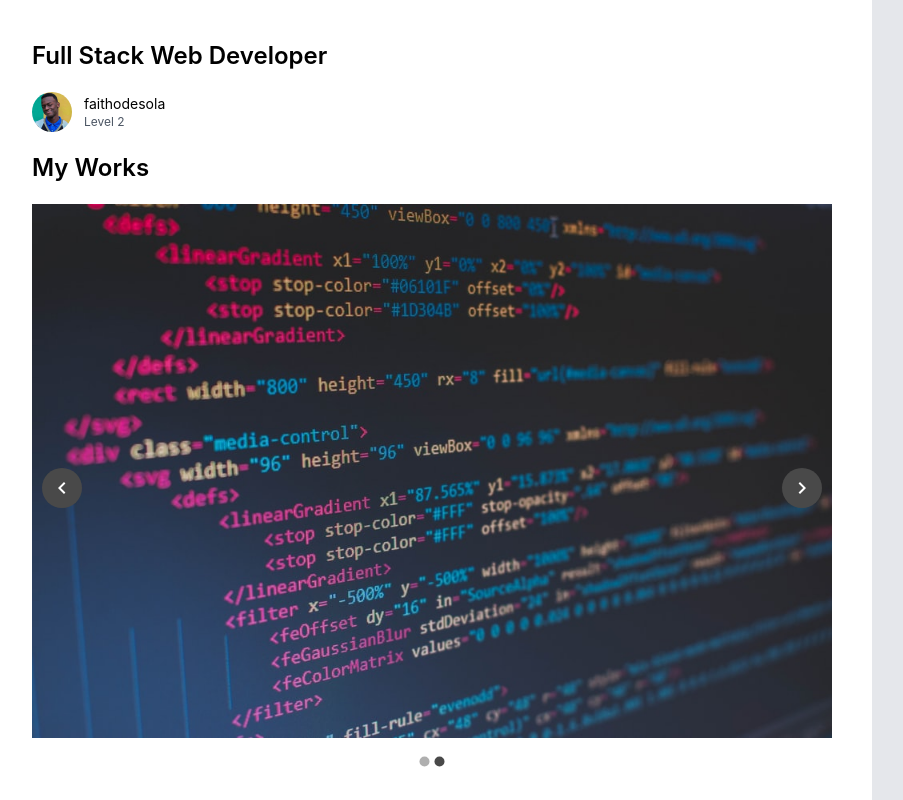
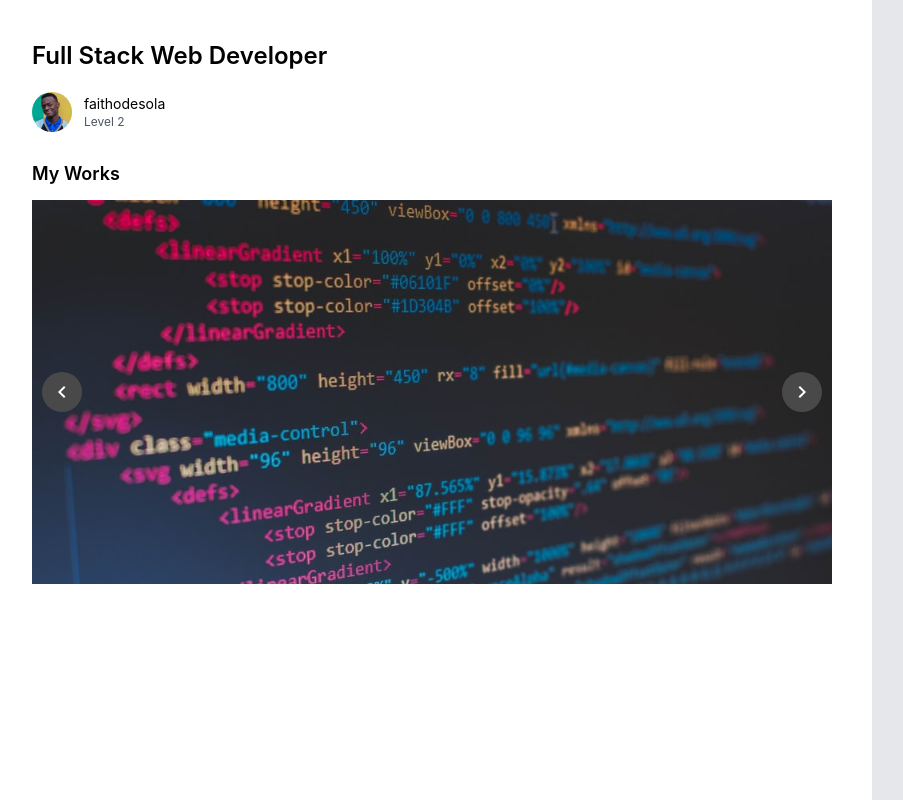
Before and after one commit to Olatokumbo/Cloak.io, a Next.js app: page /search/12 in a window 1280 px wide. Shown: the whole page, without its empty margins (8-911 px from the left). Built offline with nearby package versions, Linux system fonts and the light colour scheme.

Commit message:
Editing Profile Carousel css

```diff
--- a/components/ProfileCarousel.js
+++ b/components/ProfileCarousel.js
@@ -6,20 +6,17 @@ const Slideshow = ({ images }) => {
     <Carousel
       autoPlay={true}
       //   className={style.carouselItem}
+      className="max-h-96"
       navButtonsAlwaysVisible={true}
       nav
-      indicators={true}
+      indicators={false}
       // animation="slide"
 
       timeout={500}
     >
       {/* {images.map((data, index) => ( */}
-      <img
-        key={8}
-        /*className={style.photo}*/ src="/wallpaper.jpg"
-        alt="headerImages"
-      />
-      <img key={9} src="/code.jpg" alt="headerImages" />
+      <img key={8} className="h-full w-full" src="/wallpaper.jpg" alt="headerImages" />
+      <img key={9} className="h-full w-full" src="/code.jpg" alt="headerImages" />
       {/* ))} */}
     </Carousel>
   );
--- a/pages/search/[id].js
+++ b/pages/search/[id].js
@@ -6,7 +6,7 @@ const Profile = () => {
         <h1 className="text-2xl font-semibold my-5">
           Full Stack Web Developer
         </h1>
-        <div className="flex items-center">
+        <div className="flex items-center  mb-7">
           <img
             src="/davidO.jpg"
             alt="me"
@@ -17,7 +17,7 @@ const Profile = () => {
             <h6 className="text-xs text-gray-600">Level 2</h6>
           </div>
         </div>
-        <h1 className="text-2xl font-semibold my-5">My Works</h1>
+        <h1 className="text-lg font-semibold mt-5 mb-3">My Works</h1>
         <ProfileCarousel />
       </div>
       <div className="flex-1 bg-gray-200"></div>
```
